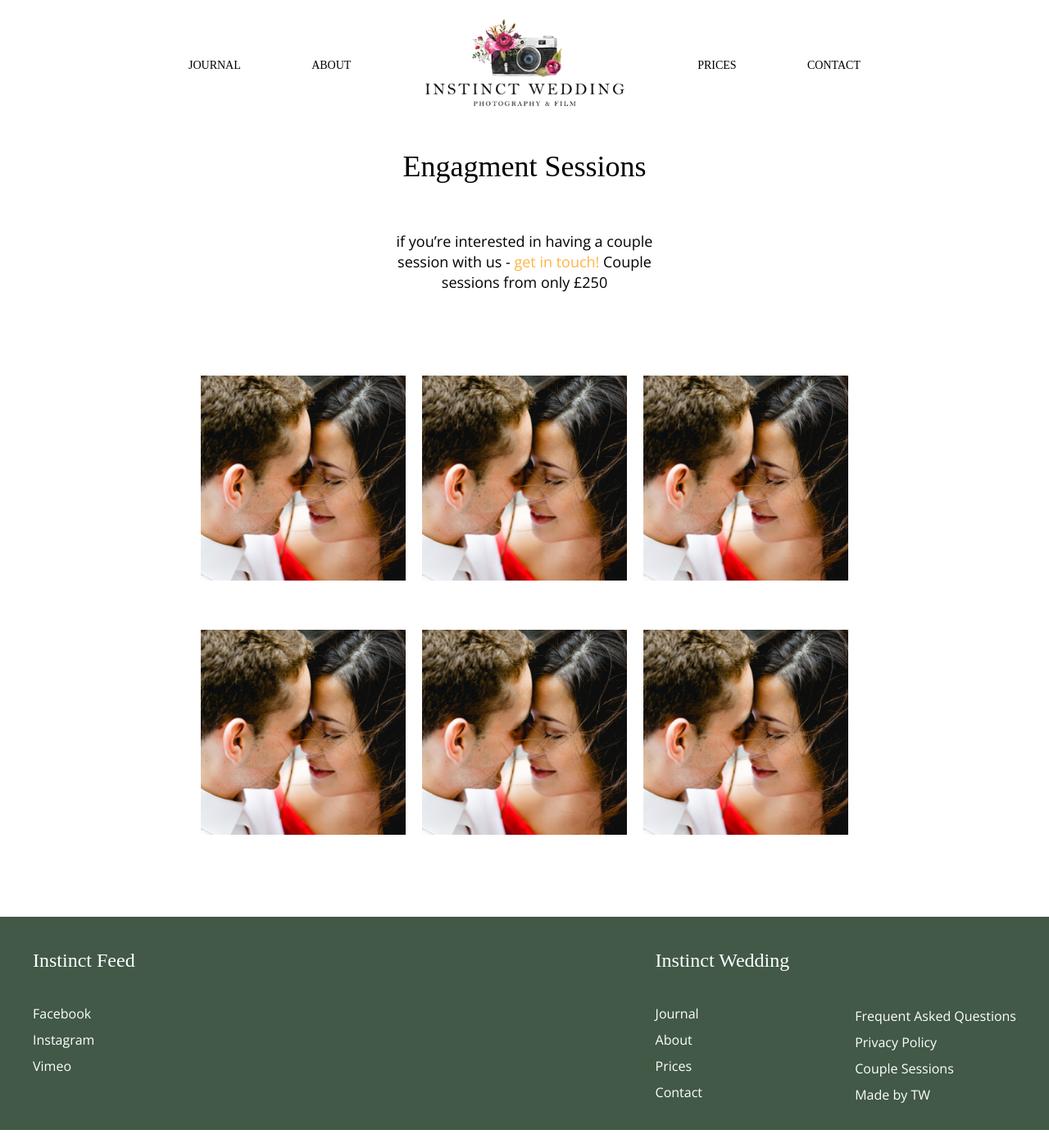
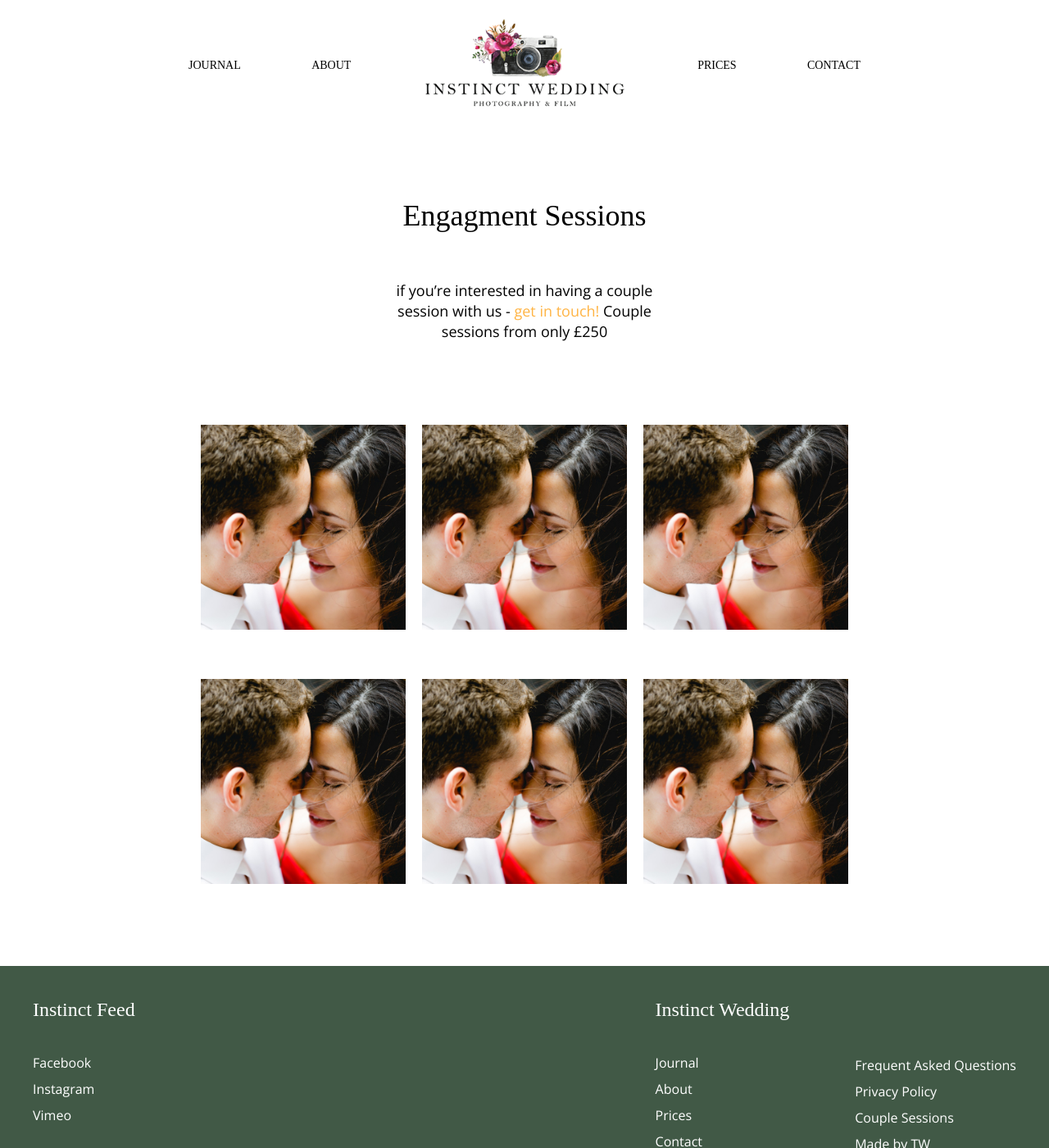
Before and after one commit to tom-wells/instinctweddding, a Jekyll site: the page built from engagment-sesson.html, in a window 1280 px wide and 1400 px high. Shown: the whole window at 82% size. Built offline with Jekyll 4.4.1, drawn with Linux system fonts in a browser that asks for light colours.

Commit message:
change to jornal archieve h2

```diff
--- a/assets/css/app.scss
+++ b/assets/css/app.scss
@@ -704,6 +704,7 @@ footer {
             font-family:$header-type;
             font-size:$header-size;
             margin-bottom:$line-global*2;
+            margin-top: $line-global*3;
             margin-left:auto;
             margin-right:auto;
         }
```
